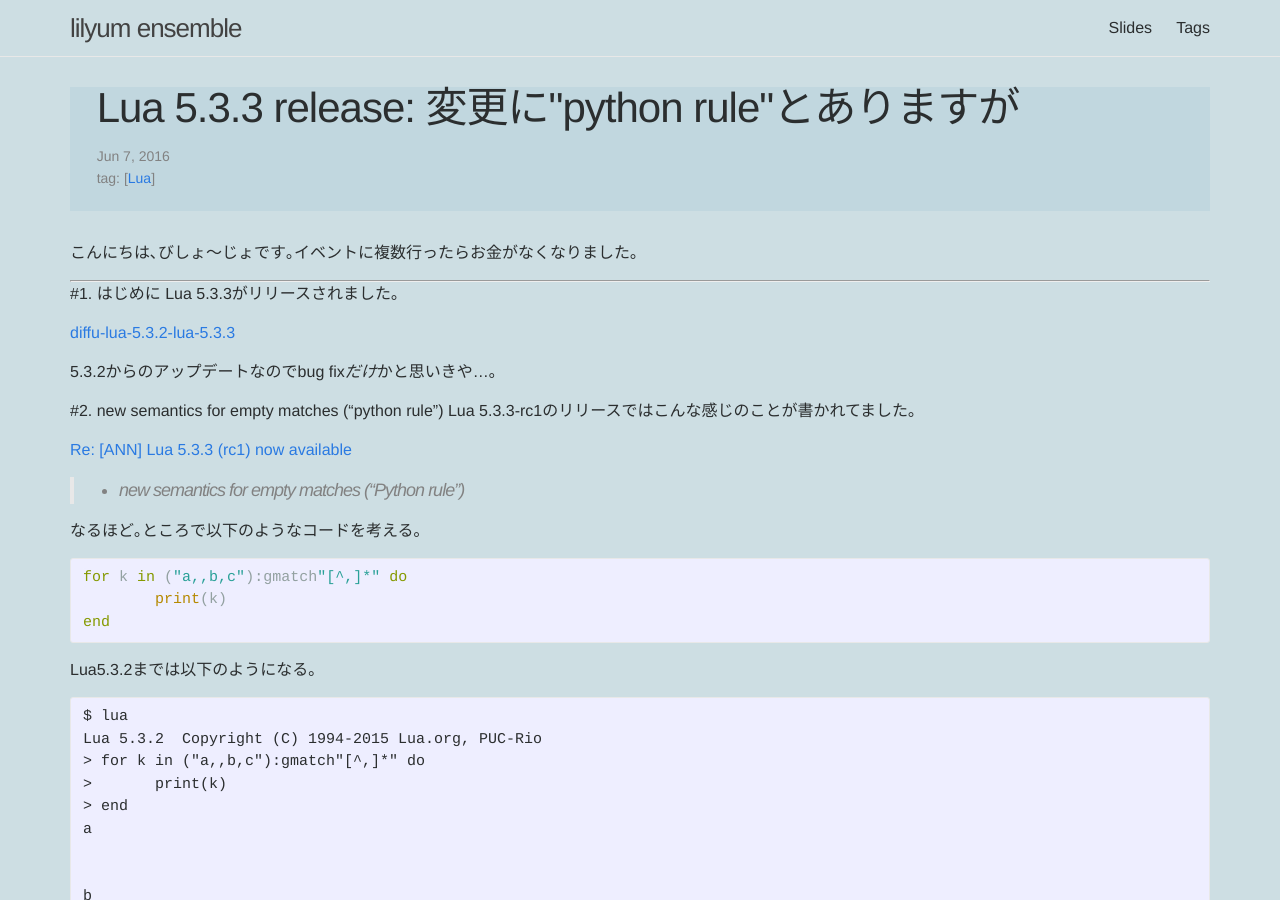
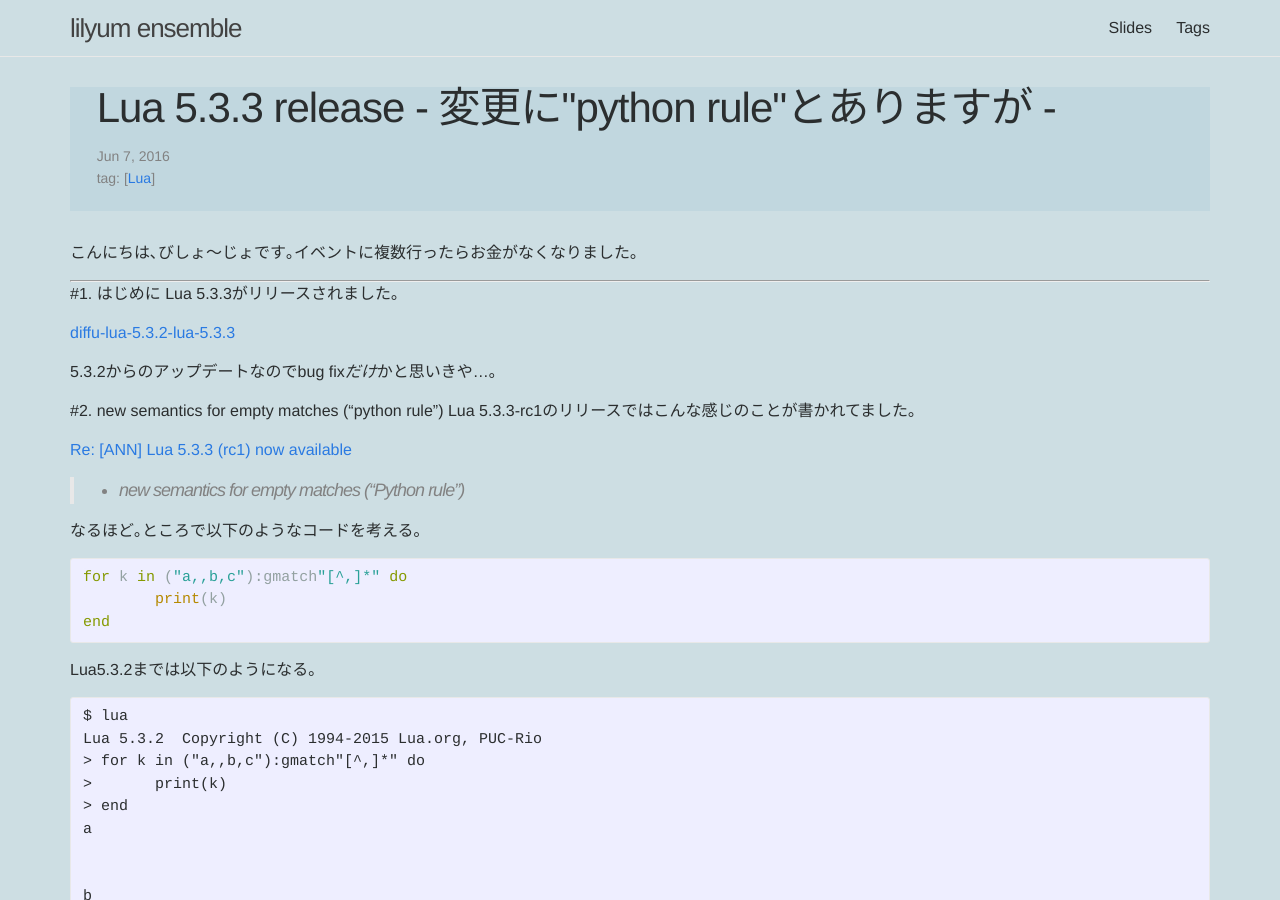
Before and after one commit to Nymphium/nymphium.github.io, a Jekyll site: the page built from _posts/2016-06-07-lua533.md, in a window 1280 px wide and 900 px high. Built offline with Jekyll 4.4.1, drawn with Linux system fonts in a browser that asks for light colours; Markdown is read by kramdown in place of the engine named in the settings; a script that is not in the unit is left out; part of the change alters nothing that is shown.

```diff
--- a/_posts/2016-06-07-lua533.md
+++ b/_posts/2016-06-07-lua533.md
@@ -1,6 +1,6 @@
 ---
 layout: post
-title: Lua 5.3.3 release&#58; 変更に&quot;python rule&quot;とありますが
+title: Lua 5.3.3 release - 変更に"python rule"とありますが -
 tags: [Lua]
 ---
 <!--sectionize on-->
```
